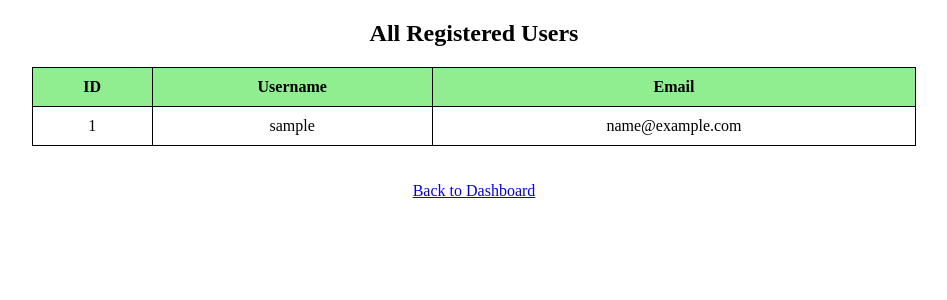
After one commit to 122-mananchauhan/Student-Register, a Flask app: template templates/table.html in a window 1280 px wide. The commit adds this page. Shown: the top 300 px of the page, without its empty margins (166-1113 px from the left). Run offline with Flask 3, Linux system fonts and the light colour scheme; the template is opened without the code that fills it: most values are stand-ins (such as "Sample title", 1, 10 or a date in 2020).

Commit message:
this is the final commit for this semester project

```diff
--- /dev/null
+++ b/templates/table.html
@@ -0,0 +1,47 @@
+<!DOCTYPE html>
+<html>
+<head>
+    <title>All Users</title>
+    <style>
+        table {
+            border-collapse: collapse;
+            width: 70%;
+            margin: auto;
+        }
+        th, td {
+            border: 1px solid black;
+            padding: 10px;
+            text-align: center;
+        }
+        th {
+            background-color: lightgreen;
+        }
+    </style>
+</head>
+<body>
+
+<h2 style="text-align:center;">All Registered Users</h2>
+
+<table>
+    <tr>
+        <th>ID</th>
+        <th>Username</th>
+        <th>Email</th>
+    </tr>
+
+    {% for user in users %}
+    <tr>
+        <td>{{ user['id'] }}</td>
+        <td>{{ user['username'] }}</td>
+        <td>{{ user['email'] }}</td>
+    </tr>
+    {% endfor %}
+</table>
+
+<br><br>
+<div style="text-align:center;">
+    <a href="/dashboard">Back to Dashboard</a>
+</div>
+
+</body>
+</html>
```
Also changed, not shown: static/css/dashboard.css (+8 -0 lines), templates/dashboard.html (+12 -4 lines), templates/input.html (added, +18 -0 lines), templates/result.html (added, +15 -0 lines).
